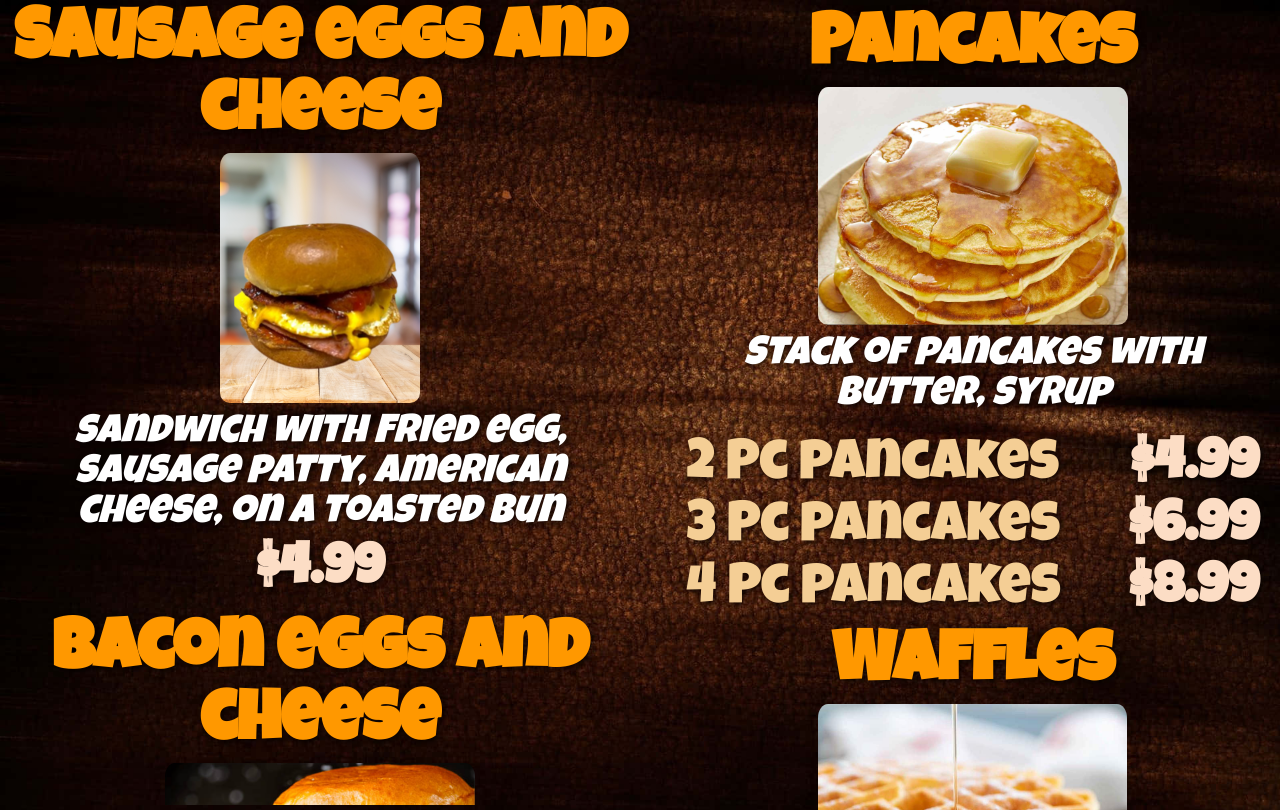
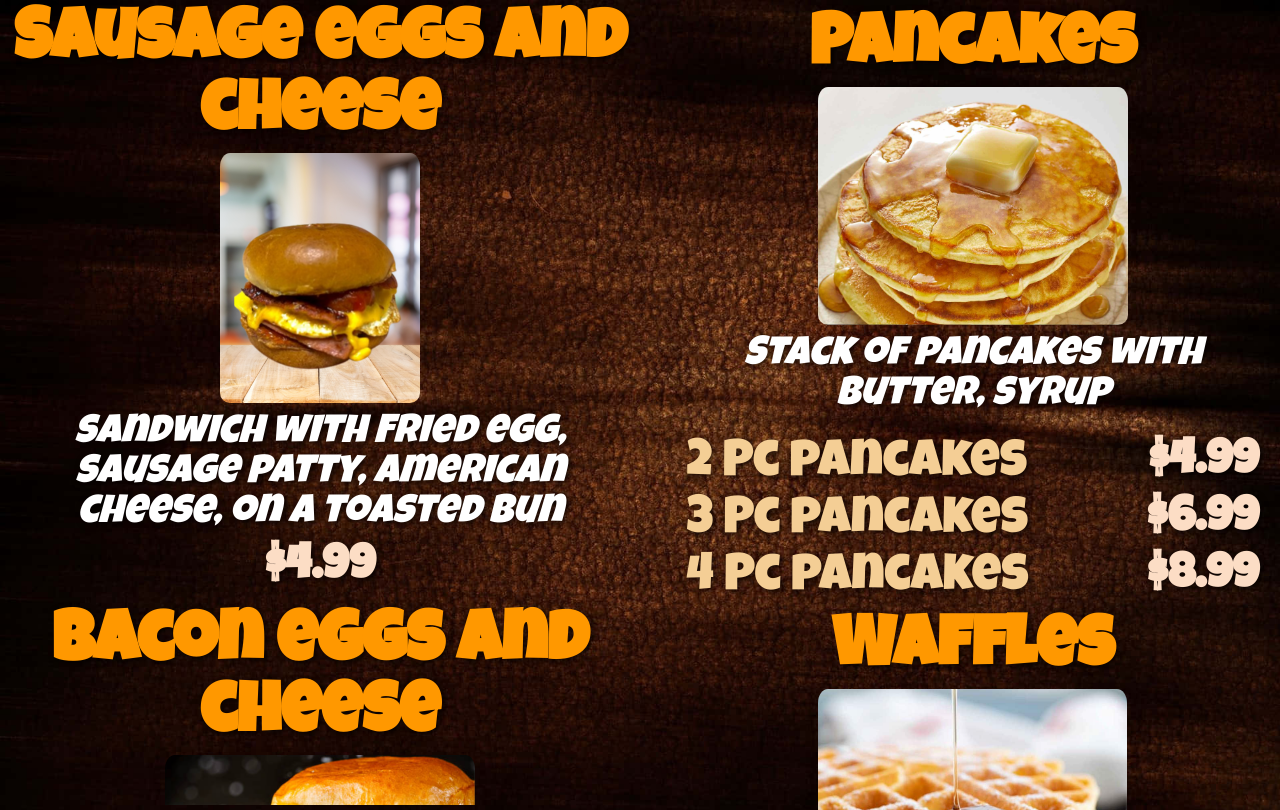
Before and after one commit to 1SosukeAizen1/Drive2, a plain HTML site: page index.html in a window 1280 px wide. Drawn offline with Linux system fonts and the light colour scheme; no server answers.

Commit message:
Update style.css

```diff
--- a/style.css
+++ b/style.css
@@ -162,7 +162,7 @@ body {
 
 
 .item-name {
-    font-size: 3.5rem;
+    font-size: 3.2rem;
     color: #f4ce95; /* Orange */
     padding-inline: 5px;
     padding-top:0;
@@ -180,7 +180,7 @@ body {
 }
 
 .item-price {
-    font-size: 3.5rem;
+    font-size: 3rem;
     color: #fcddc5;
     font-weight: bold;
     padding-inline: 10px;
```
